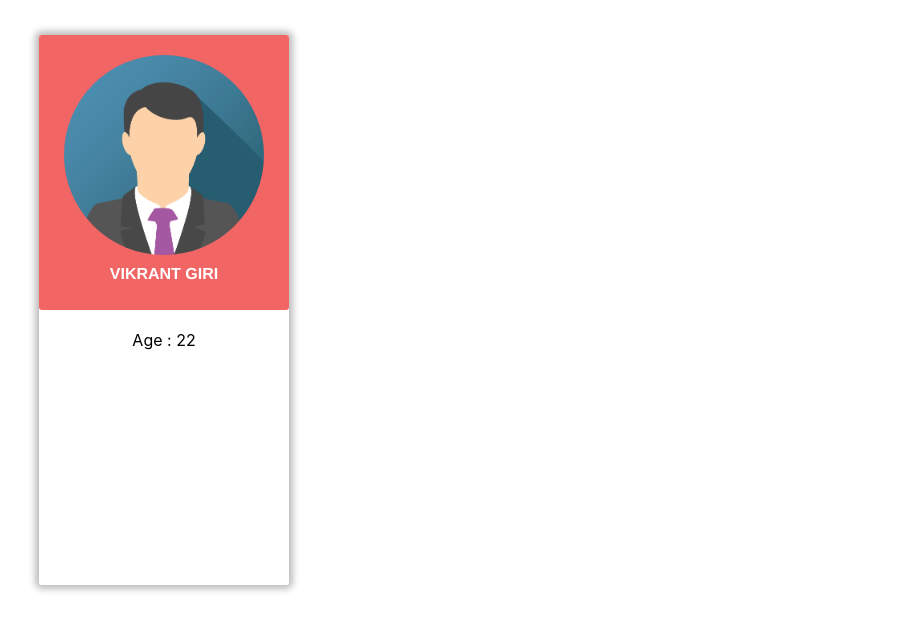
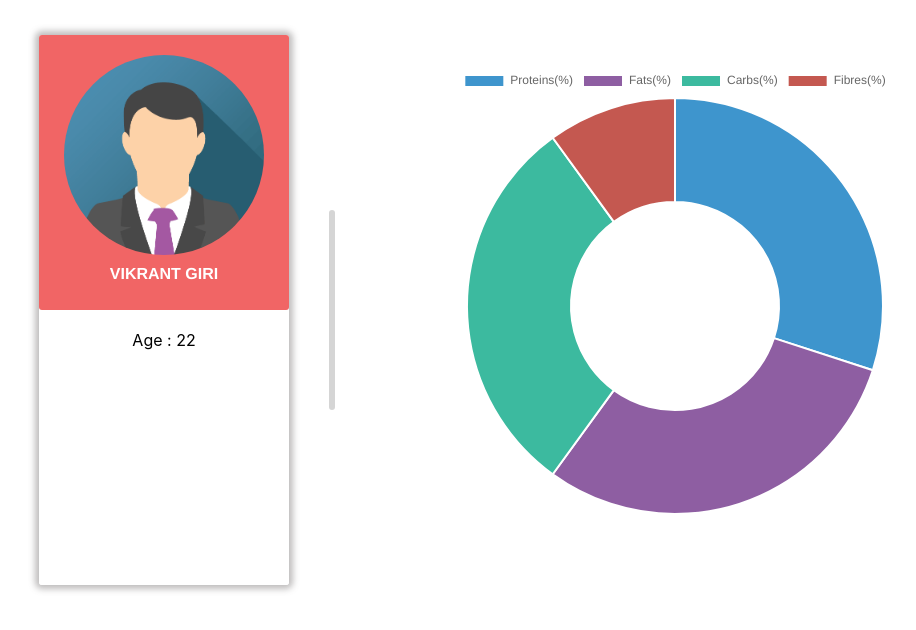
Before and after one commit to vishalsharma0503/nutrigrients, a React (Create React App) app in the folder client/: page / in a window 1280 px wide. Shown: the top 630 px of the page, without its empty margins (25-941 px from the left). Built offline with nearby package versions, Linux system fonts and the light colour scheme.

Commit message:
Vaibhav 17/04 12:02 dashboard

```diff
--- a/client/package.json
+++ b/client/package.json
@@ -3,6 +3,7 @@
   "version": "0.1.0",
   "private": true,
   "dependencies": {
+    "chart.js": "^2.8.0",
     "react": "^16.8.6",
     "react-dom": "^16.8.6",
     "react-router-dom": "^5.0.0",
--- a/client/src/components/Dashboard.css
+++ b/client/src/components/Dashboard.css
@@ -62,3 +62,12 @@
   height: 200px;
   border-radius: 50%;
 }
+.sep_line {
+  border-left: 6px solid rgba(195, 195, 195, 0.7);
+  height: 200px;
+  margin: auto;
+  border-radius: 3px;
+}
+.chart {
+  padding-top: 30px;
+}
--- a/client/src/components/Dashboard.jsx
+++ b/client/src/components/Dashboard.jsx
@@ -1,8 +1,12 @@
 import React, { Component } from "react";
 import "./Dashboard.css";
+import ChartUtil from "./chartUtil";
 
 class ProfileCard extends Component {
   state = {};
+  componentDidMount() {
+    ChartUtil();
+  }
   render() {
     return (
       <div>
@@ -15,7 +19,9 @@ class ProfileCard extends Component {
             <div className="pcBox2">Age : 22</div>
           </div>
           <div className="sep_line" />
-          <div className="chart" />
+          <div className="chart">
+            <canvas id="pie-chart" width="600" height="450" />
+          </div>
           <div className="chart_details" />
         </div>
       </div>
--- /dev/null
+++ b/client/src/components/chartUtil.js
@@ -0,0 +1,25 @@
+import Chart from "chart.js";
+
+const chartUtil = () => {
+  new Chart(document.getElementById("pie-chart"), {
+    type: "doughnut",
+    data: {
+      labels: ["Proteins(%)", "Fats(%)", "Carbs(%)", "Fibres(%)"],
+      datasets: [
+        {
+          label: "Nutrients (percentage)",
+          backgroundColor: ["#3e95cd", "#8e5ea2", "#3cba9f", "#c45850"],
+          data: [30, 30, 30, 10]
+        }
+      ]
+    },
+    options: {
+      title: {
+        display: false,
+        text: "My Ideal Plate"
+      }
+    }
+  });
+};
+
+export default chartUtil;
```
